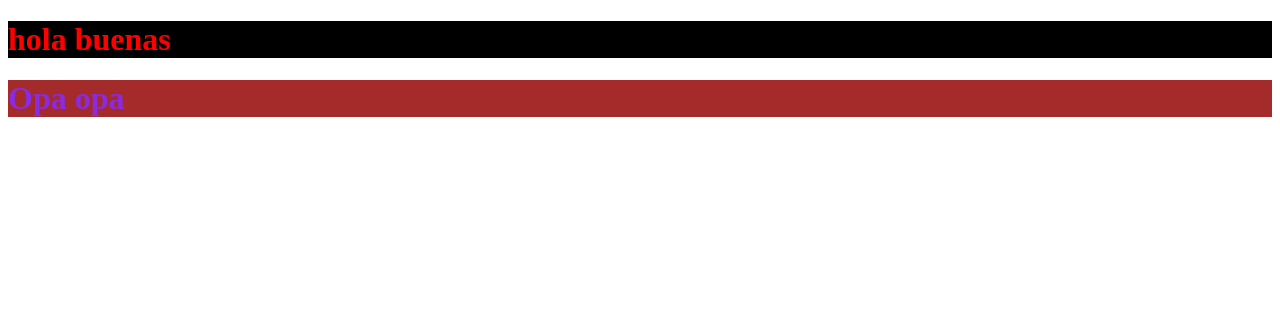
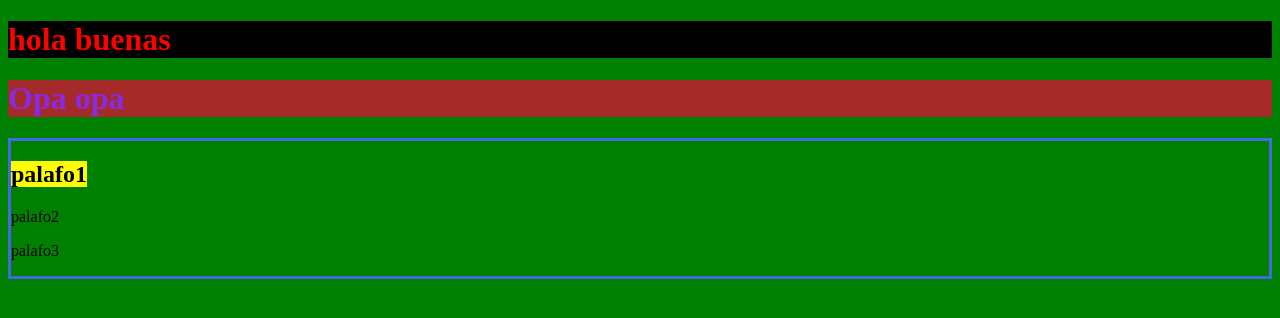
Before and after one commit to Detmermedina/Eercicios_1EVAL_HTMLyCSS_APPWEB_2smrc_Detmermedina, a plain HTML site: page Selectores-CSS/index.html in a window 1280 px wide. Drawn offline with Linux system fonts and the light colour scheme.

Commit message:
selectores descendientes

```diff
--- a/Selectores-CSS/index.html
+++ b/Selectores-CSS/index.html
@@ -10,5 +10,10 @@
 <body>
     <h1 class="qlq"> hola buenas</h1>
     <h1 class="qlq2" >Opa opa</h1>
+    <div>
+        <h2> <mark> palafo1 </mark> </h2>
+        <p>palafo2</p>
+        <p>palafo3</p>
+    </div>
 </body>
 </html>
--- a/Selectores-CSS/style.css
+++ b/Selectores-CSS/style.css
@@ -6,6 +6,15 @@ h1.qlq2{
     color: blueviolet;
     background-color: brown;
 }
-style{
+body{
     background-color: green;
 }
+div{
+    border: royalblue 3px solid;
+    margin: 5;
+    padding: 5;
+
+    }
+    p h2 mark {
+        background-color: blue;
+}
```
